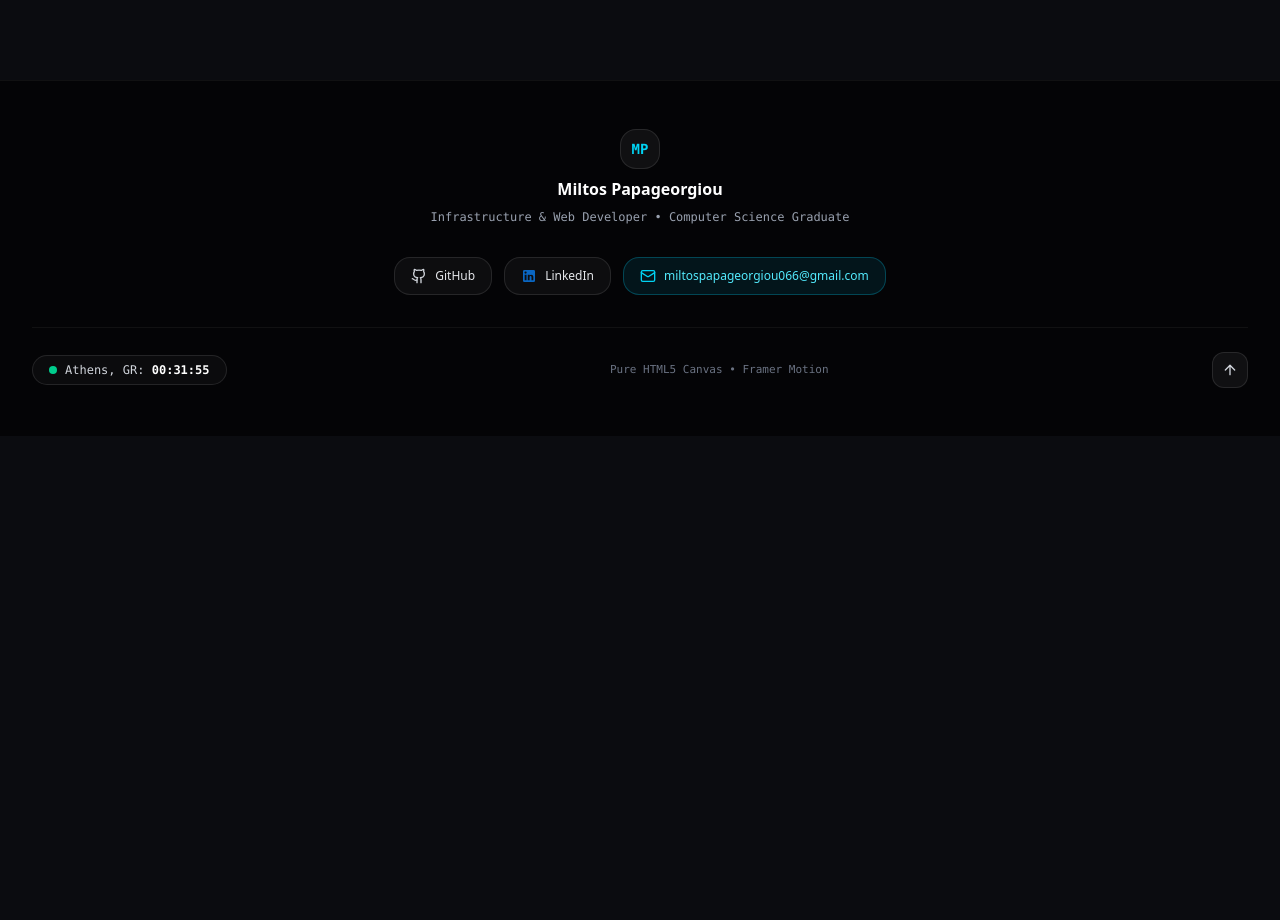
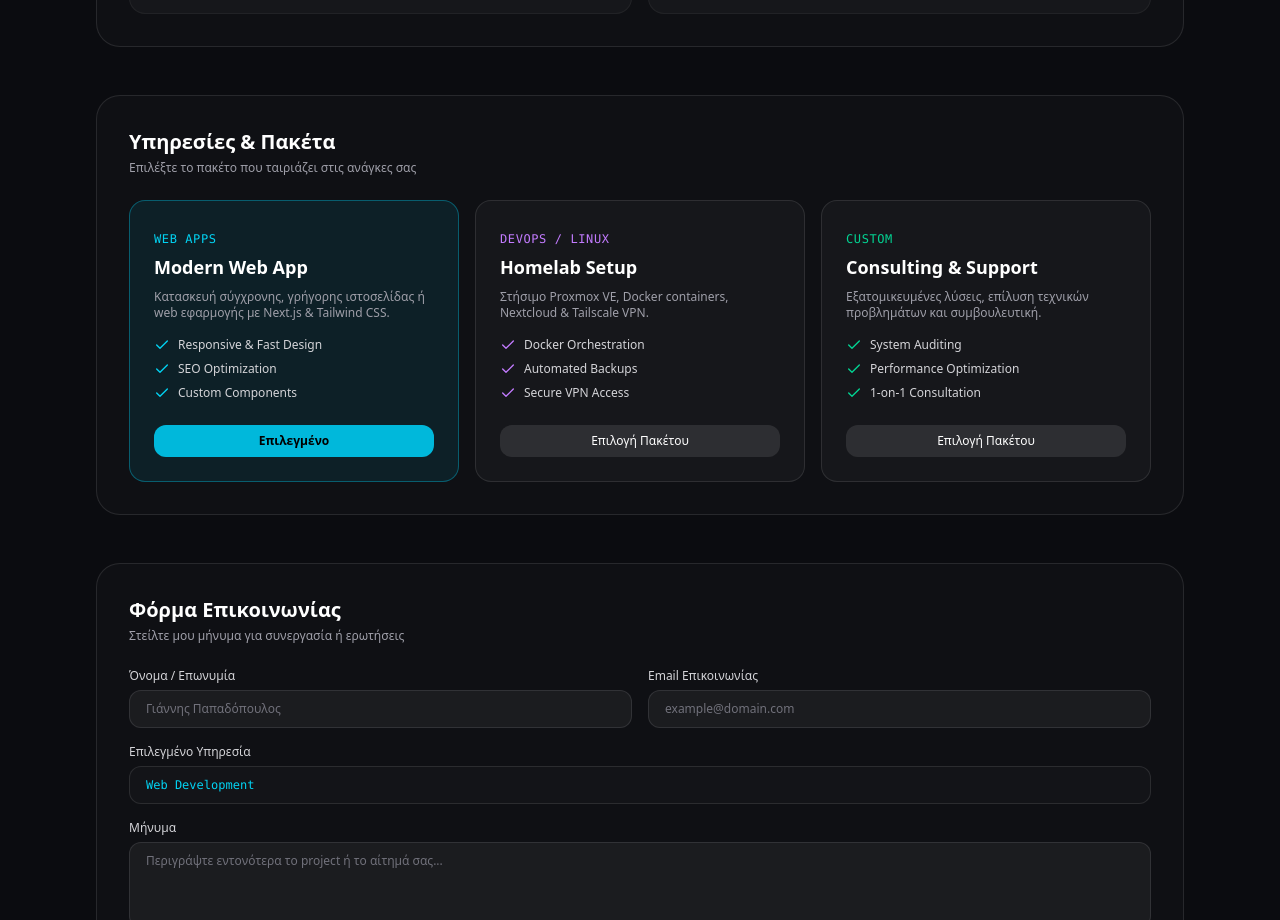
Before and after one commit to miltos12222/my-portfolio, a Next.js app: page / in a window 1280 px wide. Shown: the part 1880-2800 px from the top of the page. Before the commit the page ends 2316 px from the top, so only its background shows below. Built offline with nearby package versions, Linux system fonts and the light colour scheme.

Commit message:
Add Services section and interactive contact form

```diff
--- a/app/page.tsx
+++ b/app/page.tsx
@@ -1,10 +1,11 @@
+
 "use client";
 
 import { useState, useEffect } from "react";
 import Navbar from "@/components/Navbar";
 import Footer from "@/components/Footer";
 import Image from "next/image";
-import { Mail, Server, Code2, Cpu, CheckCircle2, ChevronDown, Star } from "lucide-react";
+import { Mail, Server, Code2, Cpu, CheckCircle2, ChevronDown, Star, Send, Check } from "lucide-react";
 import { GithubIcon, LinkedinIcon } from "@/components/SocialIcons";
 
 export default function Home() {
@@ -16,9 +17,24 @@ export default function Home() {
   const [stackOpen, setStackOpen] = useState(false);
   const [resilienceOpen, setResilienceOpen] = useState(false);
 
+  // Form states
+  const [selectedPlan, setSelectedPlan] = useState("Web Development");
+  const [formData, setFormData] = useState({ name: "", email: "", message: "" });
+  const [formSubmitted, setFormSubmitted] = useState(false);
+
   useEffect(() => {
     window.scrollTo(0, 0);
   }, []);
+
+  const handleSubmit = (e: React.FormEvent) => {
+    e.preventDefault();
+    // Εδώ μπορεί να συνδεθεί με API / Resend / Formspree
+    setFormSubmitted(true);
+    setTimeout(() => {
+      setFormSubmitted(false);
+      setFormData({ name: "", email: "", message: "" });
+    }, 5000);
+  };
 
   return (
     <div className="relative min-h-screen bg-[#0b0c10] text-[#e5e7eb] selection:bg-cyan-500/25 selection:text-white w-full overflow-x-hidden">
@@ -26,7 +42,7 @@ export default function Home() {
 
       <Navbar />
 
-      <main className="relative w-full pt-32 pb-20 px-4 sm:px-6 lg:px-8 max-w-6xl mx-auto space-y-8">
+      <main className="relative w-full pt-32 pb-20 px-4 sm:px-6 lg:px-8 max-w-6xl mx-auto space-y-12">
 
         {/* OVERVIEW SECTION */}
         <section id="overview" className="grid grid-cols-1 md:grid-cols-3 lg:grid-cols-4 gap-4">
@@ -84,7 +100,7 @@ export default function Home() {
               </a>
 
               <a
-                href="mailto:miltospapageorgiou066@gmail.com"
+                href="#contact"
                 className="flex items-center gap-2 px-4 py-2 rounded-xl bg-cyan-500/20 hover:bg-cyan-500/30 border border-cyan-500/30 text-xs font-medium text-cyan-300 transition-all"
               >
                 <Mail className="w-4 h-4" />
@@ -396,7 +412,147 @@ export default function Home() {
           </div>
         </section>
 
-        <div id="contact" className="h-px w-px" />
+        {/* PRICING & SERVICES SECTION */}
+        <section id="services" className="rounded-3xl border border-white/10 bg-white/[0.02] p-8 space-y-6">
+          <div>
+            <h2 className="text-xl font-bold text-white mb-1">Υπηρεσίες & Πακέτα</h2>
+            <p className="text-xs text-zinc-400">Επιλέξτε το πακέτο που ταιριάζει στις ανάγκες σας</p>
+          </div>
+
+          <div className="grid grid-cols-1 md:grid-cols-3 gap-4">
+            {/* Package 1 */}
+            <div className={`rounded-2xl p-6 border flex flex-col justify-between transition-all ${selectedPlan === "Web Development" ? "bg-cyan-500/10 border-cyan-500/40" : "bg-white/[0.03] border-white/10"}`}>
+              <div>
+                <span className="text-xs font-mono text-cyan-400 uppercase tracking-wider">Web Apps</span>
+                <h3 className="text-lg font-bold text-white mt-1 mb-2">Modern Web App</h3>
+                <p className="text-xs text-zinc-400 mb-4">Κατασκευή σύγχρονης, γρήγορης ιστοσελίδας ή web εφαρμογής με Next.js & Tailwind CSS.</p>
+                <ul className="space-y-2 text-xs text-zinc-300 mb-6">
+                  <li className="flex items-center gap-2"><Check className="w-4 h-4 text-cyan-400" /> Responsive & Fast Design</li>
+                  <li className="flex items-center gap-2"><Check className="w-4 h-4 text-cyan-400" /> SEO Optimization</li>
+                  <li className="flex items-center gap-2"><Check className="w-4 h-4 text-cyan-400" /> Custom Components</li>
+                </ul>
+              </div>
+              <button
+                onClick={() => setSelectedPlan("Web Development")}
+                className={`w-full py-2 rounded-xl text-xs font-medium transition-all ${selectedPlan === "Web Development" ? "bg-cyan-500 text-black font-semibold" : "bg-white/10 hover:bg-white/20 text-white"}`}
+              >
+                {selectedPlan === "Web Development" ? "Επιλεγμένο" : "Επιλογή Πακέτου"}
+              </button>
+            </div>
+
+            {/* Package 2 */}
+            <div className={`rounded-2xl p-6 border flex flex-col justify-between transition-all ${selectedPlan === "Homelab & Infrastructure" ? "bg-purple-500/10 border-purple-500/40" : "bg-white/[0.03] border-white/10"}`}>
+              <div>
+                <span className="text-xs font-mono text-purple-400 uppercase tracking-wider">DevOps / Linux</span>
+                <h3 className="text-lg font-bold text-white mt-1 mb-2">Homelab Setup</h3>
+                <p className="text-xs text-zinc-400 mb-4">Στήσιμο Proxmox VE, Docker containers, Nextcloud & Tailscale VPN.</p>
+                <ul className="space-y-2 text-xs text-zinc-300 mb-6">
+                  <li className="flex items-center gap-2"><Check className="w-4 h-4 text-purple-400" /> Docker Orchestration</li>
+                  <li className="flex items-center gap-2"><Check className="w-4 h-4 text-purple-400" /> Automated Backups</li>
+                  <li className="flex items-center gap-2"><Check className="w-4 h-4 text-purple-400" /> Secure VPN Access</li>
+                </ul>
+              </div>
+              <button
+                onClick={() => setSelectedPlan("Homelab & Infrastructure")}
+                className={`w-full py-2 rounded-xl text-xs font-medium transition-all ${selectedPlan === "Homelab & Infrastructure" ? "bg-purple-500 text-black font-semibold" : "bg-white/10 hover:bg-white/20 text-white"}`}
+              >
+                {selectedPlan === "Homelab & Infrastructure" ? "Επιλεγμένο" : "Επιλογή Πακέτου"}
+              </button>
+            </div>
+
+            {/* Package 3 */}
+            <div className={`rounded-2xl p-6 border flex flex-col justify-between transition-all ${selectedPlan === "Custom Consulting" ? "bg-emerald-500/10 border-emerald-500/40" : "bg-white/[0.03] border-white/10"}`}>
+              <div>
+                <span className="text-xs font-mono text-emerald-400 uppercase tracking-wider">Custom</span>
+                <h3 className="text-lg font-bold text-white mt-1 mb-2">Consulting & Support</h3>
+                <p className="text-xs text-zinc-400 mb-4">Εξατομικευμένες λύσεις, επίλυση τεχνικών προβλημάτων και συμβουλευτική.</p>
+                <ul className="space-y-2 text-xs text-zinc-300 mb-6">
+                  <li className="flex items-center gap-2"><Check className="w-4 h-4 text-emerald-400" /> System Auditing</li>
+                  <li className="flex items-center gap-2"><Check className="w-4 h-4 text-emerald-400" /> Performance Optimization</li>
+                  <li className="flex items-center gap-2"><Check className="w-4 h-4 text-emerald-400" /> 1-on-1 Consultation</li>
+                </ul>
+              </div>
+              <button
+                onClick={() => setSelectedPlan("Custom Consulting")}
+                className={`w-full py-2 rounded-xl text-xs font-medium transition-all ${selectedPlan === "Custom Consulting" ? "bg-emerald-500 text-black font-semibold" : "bg-white/10 hover:bg-white/20 text-white"}`}
+              >
+                {selectedPlan === "Custom Consulting" ? "Επιλεγμένο" : "Επιλογή Πακέτου"}
+              </button>
+            </div>
+          </div>
+        </section>
+
+        {/* CONTACT FORM SECTION */}
+        <section id="contact" className="rounded-3xl border border-white/10 bg-white/[0.02] p-8 space-y-6">
+          <div>
+            <h2 className="text-xl font-bold text-white mb-1">Φόρμα Επικοινωνίας</h2>
+            <p className="text-xs text-zinc-400">Στείλτε μου μήνυμα για συνεργασία ή ερωτήσεις</p>
+          </div>
+
+          <form onSubmit={handleSubmit} className="space-y-4">
+            <div className="grid grid-cols-1 sm:grid-cols-2 gap-4">
+              <div>
+                <label className="block text-xs font-medium text-zinc-300 mb-1.5">Όνομα / Επωνυμία</label>
+                <input
+                  type="text"
+                  required
+                  placeholder="Γιάννης Παπαδόπουλος"
+                  value={formData.name}
+                  onChange={(e) => setFormData({ ...formData, name: e.target.value })}
+                  className="w-full px-4 py-2.5 rounded-xl bg-white/[0.05] border border-white/10 text-white text-xs placeholder:text-zinc-500 focus:outline-none focus:border-cyan-500/50 transition-all"
+                />
+              </div>
+
+              <div>
+                <label className="block text-xs font-medium text-zinc-300 mb-1.5">Email Επικοινωνίας</label>
+                <input
+                  type="email"
+                  required
+                  placeholder="example@domain.com"
+                  value={formData.email}
+                  onChange={(e) => setFormData({ ...formData, email: e.target.value })}
+                  className="w-full px-4 py-2.5 rounded-xl bg-white/[0.05] border border-white/10 text-white text-xs placeholder:text-zinc-500 focus:outline-none focus:border-cyan-500/50 transition-all"
+                />
+              </div>
+            </div>
+
+            <div>
+              <label className="block text-xs font-medium text-zinc-300 mb-1.5">Επιλεγμένο Υπηρεσία</label>
+              <input
+                type="text"
+                readOnly
+                value={selectedPlan}
+                className="w-full px-4 py-2.5 rounded-xl bg-white/[0.02] border border-white/10 text-cyan-400 font-mono text-xs cursor-not-allowed"
+              />
+            </div>
+
+            <div>
+              <label className="block text-xs font-medium text-zinc-300 mb-1.5">Μήνυμα</label>
+              <textarea
+                required
+                rows={4}
+                placeholder="Περιγράψτε εντονότερα το project ή το αίτημά σας..."
+                value={formData.message}
+                onChange={(e) => setFormData({ ...formData, message: e.target.value })}
+                className="w-full px-4 py-2.5 rounded-xl bg-white/[0.05] border border-white/10 text-white text-xs placeholder:text-zinc-500 focus:outline-none focus:border-cyan-500/50 transition-all resize-none"
+              />
+            </div>
+
+            <button
+              type="submit"
+              className="flex items-center justify-center gap-2 w-full py-3 rounded-xl bg-cyan-500 hover:bg-cyan-400 text-black font-semibold text-xs transition-all shadow-lg shadow-cyan-500/10"
+            >
+              <Send className="w-4 h-4" />
+              <span>Αποστολή Μηνύματος</span>
+            </button>
+
+            {formSubmitted && (
+              <div className="p-3 rounded-xl bg-emerald-500/10 border border-emerald-500/20 text-emerald-400 text-xs text-center font-medium">
+                ✓ Το μήνυμά σας στάλθηκε με επιτυχία! Θα επικοινωνήσω μαζί σας σύντομα.
+              </div>
+            )}
+          </form>
+        </section>
 
       </main>
 
```
